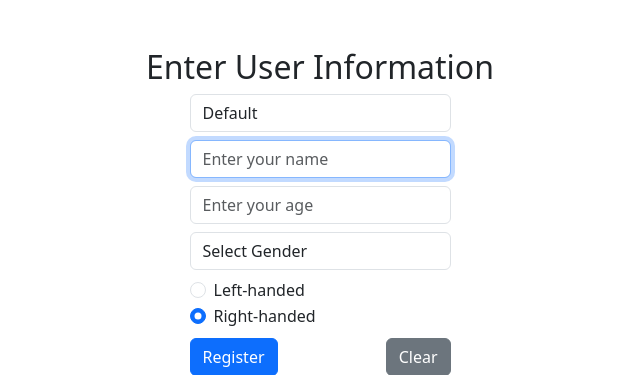
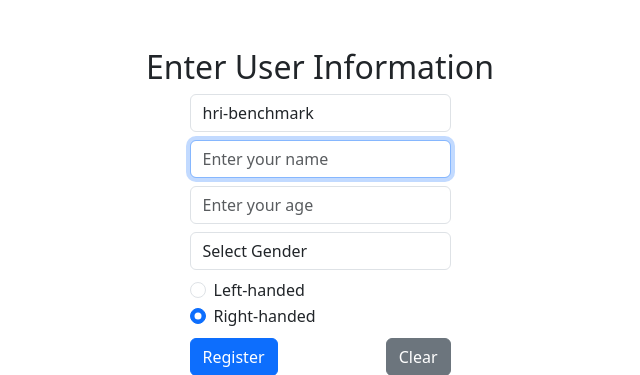
Before and after one commit to arayabrain/multiagent-bmi-webui-collab, a FastAPI app: page /register in a window 1280 px wide. Shown: the top 375 px of the page, without its empty margins (320-960 px from the left). Run offline with FastAPI, Linux system fonts and the light colour scheme; data that the repository does not hold is empty; parts of the project's set-up code (start-up, migrations or seed data) failed here and were passed over.

Commit message:
Changed default project name to hri-benchmark

```diff
--- a/app/templates/register.html
+++ b/app/templates/register.html
@@ -19,7 +19,7 @@
             <div class="col-md-3">
                 <form id="userinfoForm">
                     <input type="text" class="form-control mb-2" name="project-name" placeholder="Project name" required
-                    autocomplete="projectName" value="Default" defaultValue="Default">
+                    autocomplete="projectName" value="hri-benchmark" defaultValue="hri-benchmark">
                     <input type="text" class="form-control mb-2" name="name" placeholder="Enter your name" required
                         autocomplete="name" autofocus>
                     <input type="number" class="form-control mb-2" name="age" min="0" placeholder="Enter your age"
```
